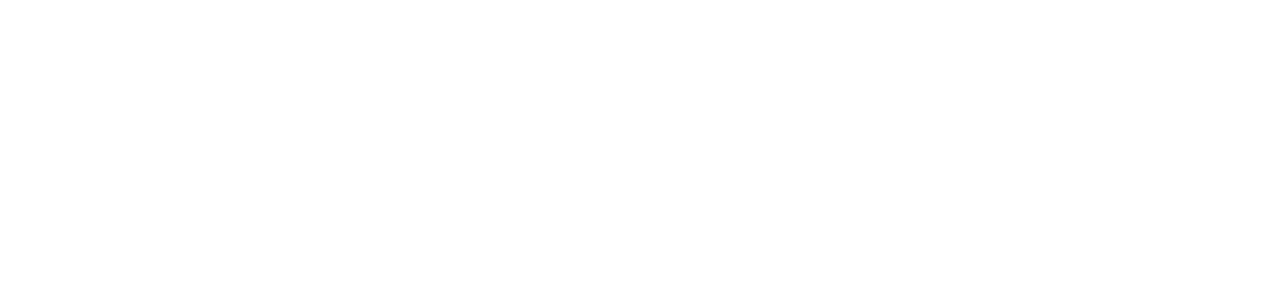
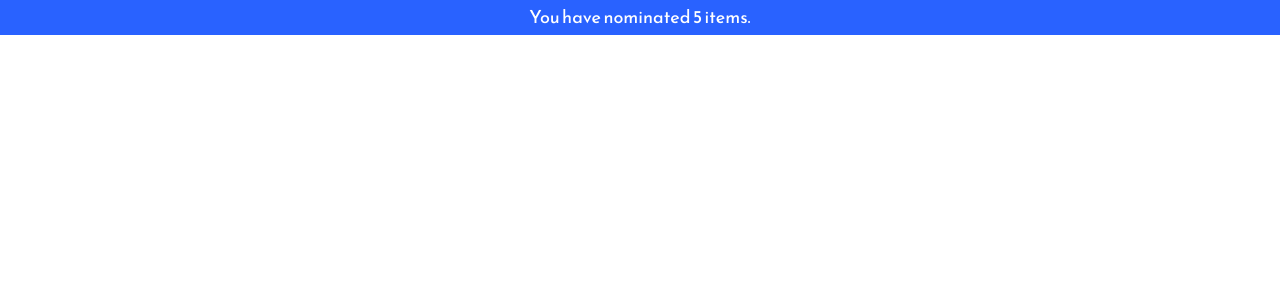
Before and after one commit to CameronShum/spotify-playlist-search, a React (Create React App) app: page / in a window 1280 px wide. Shown: the top 300 px of the page. Built offline with nearby package versions, Linux system fonts and the light colour scheme.

Commit message:
Add Banner

```diff
--- a/package.json
+++ b/package.json
@@ -6,9 +6,11 @@
     "@testing-library/jest-dom": "^5.11.4",
     "@testing-library/react": "^11.1.0",
     "@testing-library/user-event": "^12.1.10",
+    "axios": "^0.21.1",
     "react": "^17.0.1",
     "react-dom": "^17.0.1",
     "react-scripts": "4.0.1",
+    "styled-components": "^5.2.1",
     "typescript": "^4.1.3",
     "web-vitals": "^0.2.4"
   },
@@ -37,6 +39,9 @@
     ]
   },
   "devDependencies": {
+    "@types/react": "^17.0.0",
+    "@types/react-dom": "^17.0.0",
+    "@types/styled-components": "^5.1.7",
     "@typescript-eslint/eslint-plugin": "^4.11.1",
     "eslint-config-airbnb": "^18.2.1",
     "eslint-plugin-react": "^7.21.5"
--- a/public/index.html
+++ b/public/index.html
@@ -24,7 +24,18 @@
       work correctly both with client-side routing and a non-root public URL.
       Learn how to configure a non-root public URL by running `npm run build`.
     -->
-    <title>React App</title>
+        <!-- custom stylesheets -->
+        <link
+        href="https://cdnjs.cloudflare.com/ajax/libs/normalize/8.0.1/normalize.min.css"
+        rel="stylesheet"
+      />
+
+      <link
+        href="https://fonts.googleapis.com/css?family=Reem+Kufi&display=swap"
+        rel="stylesheet"
+      />
+
+      <title>The Shoppies</title>
   </head>
   <body>
     <noscript>You need to enable JavaScript to run this app.</noscript>
--- /dev/null
+++ b/src/components/Banner/Banner.tsx
@@ -0,0 +1,52 @@
+import React from 'react';
+import styled from 'styled-components';
+
+const TYPE_TO_COLOR = {
+  info: {
+    background: '#2962FF',
+    text: '#ffffff',
+  },
+  warning: {
+    background: '#ffd600',
+    text: '#000000',
+  },
+  error: {
+    background: '#d50000',
+    text: '#ffffff',
+  },
+};
+
+interface BannerProps {
+  type: 'info' | 'warning' | 'error',
+  message: string
+}
+
+/** Renders a banner at the top of the screen, with a message.
+ *  @param type one of ['info', 'warning', 'error']; determines color
+ *  @param message string for a message
+ */
+const Banner = ({ type, message }: BannerProps) => (
+  <Container background={TYPE_TO_COLOR[type].background} textColor={TYPE_TO_COLOR[type].text}>
+    {message}
+  </Container>
+);
+
+export default Banner;
+
+interface ContainerProps {
+  background: string,
+  textColor: string
+}
+
+const Container = styled.div<ContainerProps>`
+  width: 100%;
+  padding: 7px 0px;
+
+  background-color: ${(props) => props.background};
+  color: ${(props) => props.textColor};
+  font-size: 18px;
+
+  display: flex;
+  align-items: center;
+  justify-content: center;
+`;
--- /dev/null
+++ b/src/components/Banner/index.ts
@@ -0,0 +1 @@
+export { default } from './Banner';
--- /dev/null
+++ b/src/components/MainPage/MainPage.tsx
@@ -0,0 +1,14 @@
+import React from 'react';
+import styled from 'styled-components';
+import { Banner } from 'components';
+
+const MainPage = () => (
+  <Container>
+    <Banner type="info" message="You have nominated 5 items." />
+  </Container>
+);
+
+export default MainPage;
+
+const Container = styled.div`
+`;
--- /dev/null
+++ b/src/components/MainPage/index.ts
@@ -0,0 +1 @@
+export { default } from './MainPage';
--- /dev/null
+++ b/src/components/index.ts
@@ -0,0 +1,2 @@
+export { default as MainPage } from './MainPage';
+export { default as Banner } from './Banner';
--- a/src/index.jsx
+++ b/src/index.tsx
@@ -1,10 +1,25 @@
 import React from 'react';
 import ReactDOM from 'react-dom';
+import { createGlobalStyle } from 'styled-components';
+import { MainPage } from 'components';
 import reportWebVitals from './reportWebVitals';
+
+const GlobalStyle = createGlobalStyle`
+  body {
+    width: 100%;
+    height: 100vh;
+    margin: 0px;
+    font-family: 'Reem Kufi', sans-serif;
+  }
+  h1,h2,h3,h4,h5,h6,p {
+    margin: 0;
+  }
+`;
 
 ReactDOM.render(
   <React.StrictMode>
-    <div />
+    <GlobalStyle />
+    <MainPage />
   </React.StrictMode>,
   document.getElementById('root'),
 );
```
Also changed, not shown: 1 other file (tests, documents, lock files or other folders).
